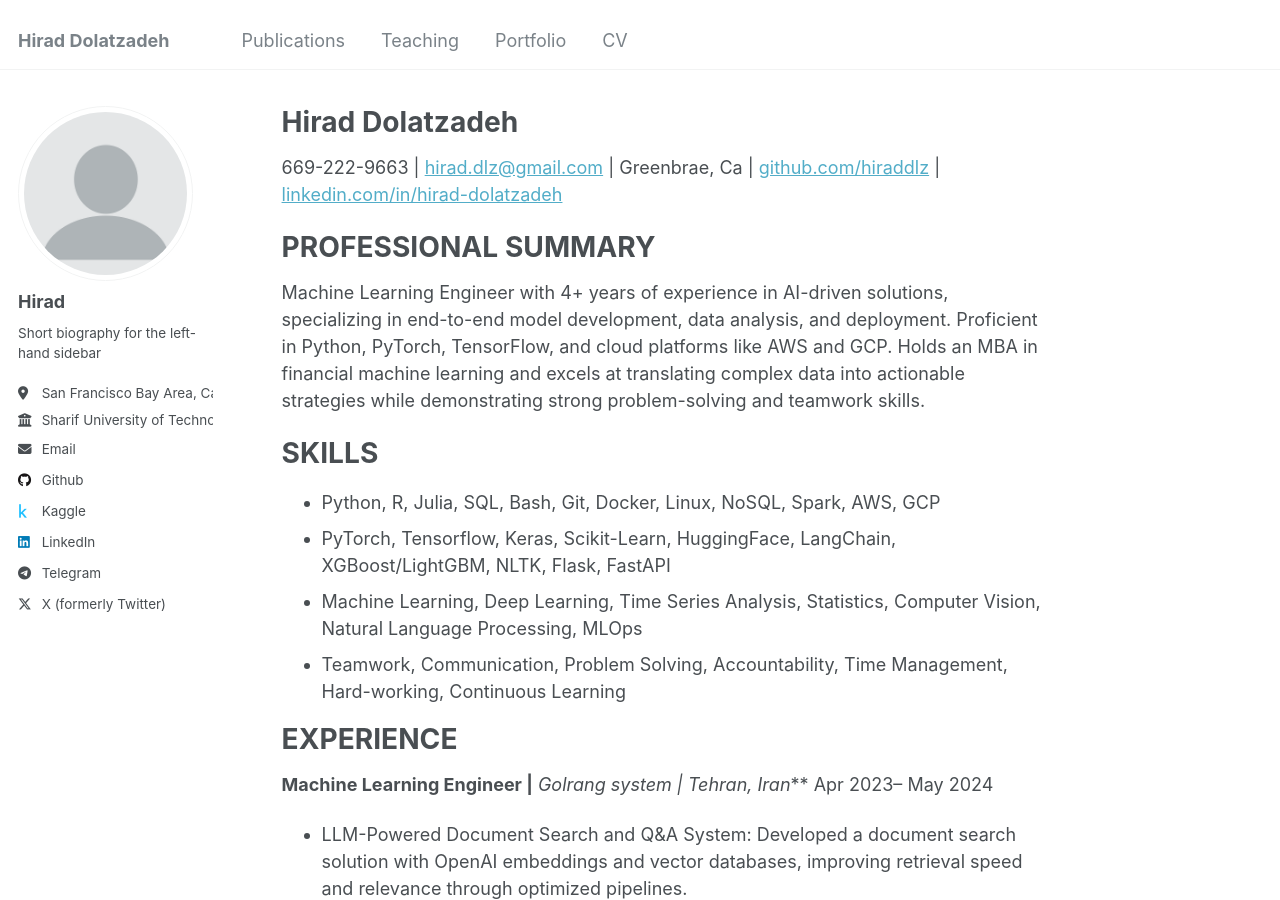
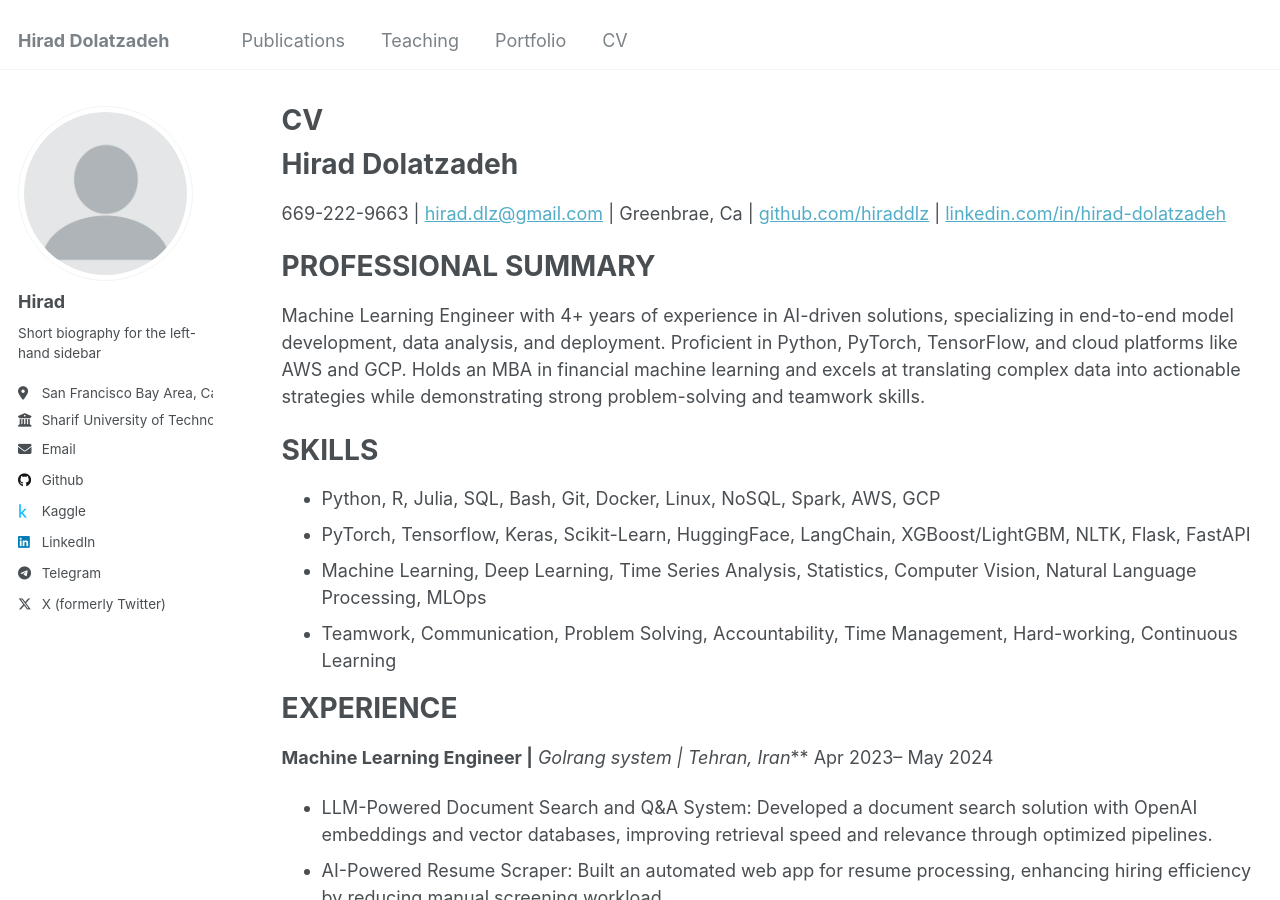
Before and after one commit to hiraddlz/hiraddlz.github.io, a Jekyll site: the page built from _pages/cv.md, in a window 1280 px wide and 900 px high. Built offline with Jekyll 4.4.1, drawn with Linux system fonts in a browser that asks for light colours; our own code applies the rules of GitHub Pages for plain Markdown files.

Commit message:
Update cv.md

```diff
--- a/_pages/cv.md
+++ b/_pages/cv.md
@@ -1,3 +1,12 @@
+---
+layout: archive
+title: "CV"
+permalink: /cv/
+author_profile: true
+redirect_from:
+  - /resume
+---
+
 {% include base_path %}
 <!--- ---
  layout: archive
```
